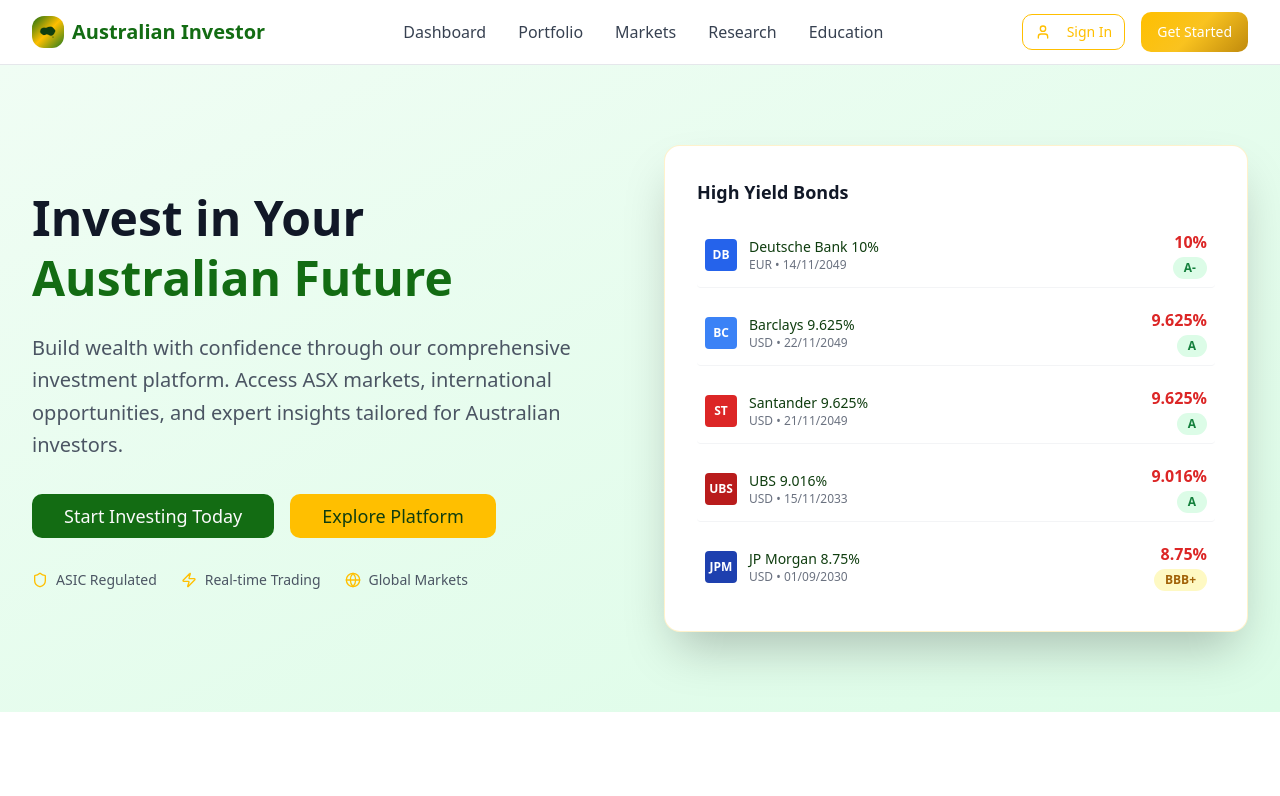
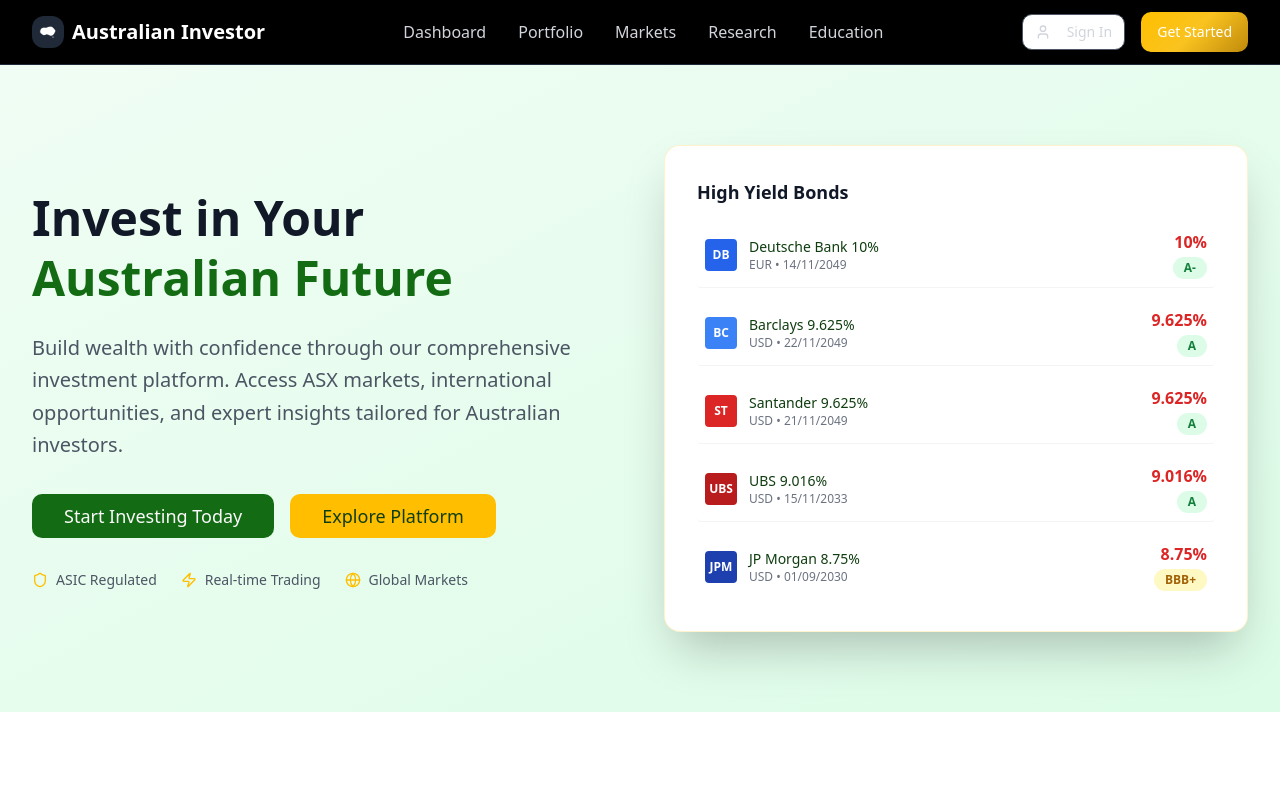
Before and after one commit to webdzignz/aussie-investor-vibe-shift, a React (Vite) app: page / in a window 1280 px wide. Shown: the top 796 px of the page. Built offline with nearby package versions, Linux system fonts and the light colour scheme.

Commit message:
Fix: Navbar style and icon color
Changed the navbar background to black and adjusted the icon to use a single color.

```diff
--- a/src/components/Header.tsx
+++ b/src/components/Header.tsx
@@ -13,45 +13,45 @@ const AustraliaOutline = () => (
   >
     <path
       d="M15 25C20 20 30 18 40 20C50 15 60 12 70 15C75 18 80 25 85 30C88 35 85 40 82 45C80 50 75 55 70 58C65 60 60 58 55 55C50 52 45 50 40 52C35 54 30 56 25 54C20 52 15 48 12 43C10 38 12 32 15 25Z"
-      fill="currentColor"
-      stroke="currentColor"
+      fill="white"
+      stroke="white"
       strokeWidth="1"
     />
-    <circle cx="75" cy="65" r="3" fill="currentColor" />
+    <circle cx="75" cy="65" r="3" fill="white" />
   </svg>
 );
 
 const Header = () => {
   return (
-    <header className="bg-white border-b border-gray-200 shadow-sm">
+    <header className="bg-black border-b border-gray-800 shadow-sm">
       <div className="max-w-7xl mx-auto px-4 sm:px-6 lg:px-8">
         <div className="flex justify-between items-center h-16">
           <div className="flex items-center space-x-4">
             <div className="flex items-center space-x-2">
-              <div className="w-8 h-8 aussie-gold-gradient rounded-lg flex items-center justify-center">
+              <div className="w-8 h-8 bg-gray-800 rounded-lg flex items-center justify-center">
                 <AustraliaOutline />
               </div>
-              <span className="text-xl font-bold text-primary">Australian Investor</span>
+              <span className="text-xl font-bold text-white">Australian Investor</span>
             </div>
           </div>
 
           <nav className="hidden md:flex items-center space-x-8">
-            <a href="#" className="text-gray-700 hover:text-gold transition-colors">Dashboard</a>
-            <a href="#" className="text-gray-700 hover:text-gold transition-colors">Portfolio</a>
-            <a href="#" className="text-gray-700 hover:text-gold transition-colors">Markets</a>
-            <a href="#" className="text-gray-700 hover:text-gold transition-colors">Research</a>
-            <a href="#" className="text-gray-700 hover:text-gold transition-colors">Education</a>
+            <a href="#" className="text-gray-300 hover:text-white transition-colors">Dashboard</a>
+            <a href="#" className="text-gray-300 hover:text-white transition-colors">Portfolio</a>
+            <a href="#" className="text-gray-300 hover:text-white transition-colors">Markets</a>
+            <a href="#" className="text-gray-300 hover:text-white transition-colors">Research</a>
+            <a href="#" className="text-gray-300 hover:text-white transition-colors">Education</a>
           </nav>
 
           <div className="flex items-center space-x-4">
-            <Button variant="outline" size="sm" className="hidden md:flex border-gold text-gold hover:bg-gold hover:text-gold-foreground">
+            <Button variant="outline" size="sm" className="hidden md:flex border-gray-600 text-gray-300 hover:bg-gray-800 hover:text-white">
               <User className="w-4 h-4 mr-2" />
               Sign In
             </Button>
             <Button className="gold-gradient text-white border-0 hover:opacity-90">
               Get Started
             </Button>
-            <Button variant="ghost" size="sm" className="md:hidden">
+            <Button variant="ghost" size="sm" className="md:hidden text-gray-300 hover:text-white hover:bg-gray-800">
               <Menu className="w-5 h-5" />
             </Button>
           </div>
```
